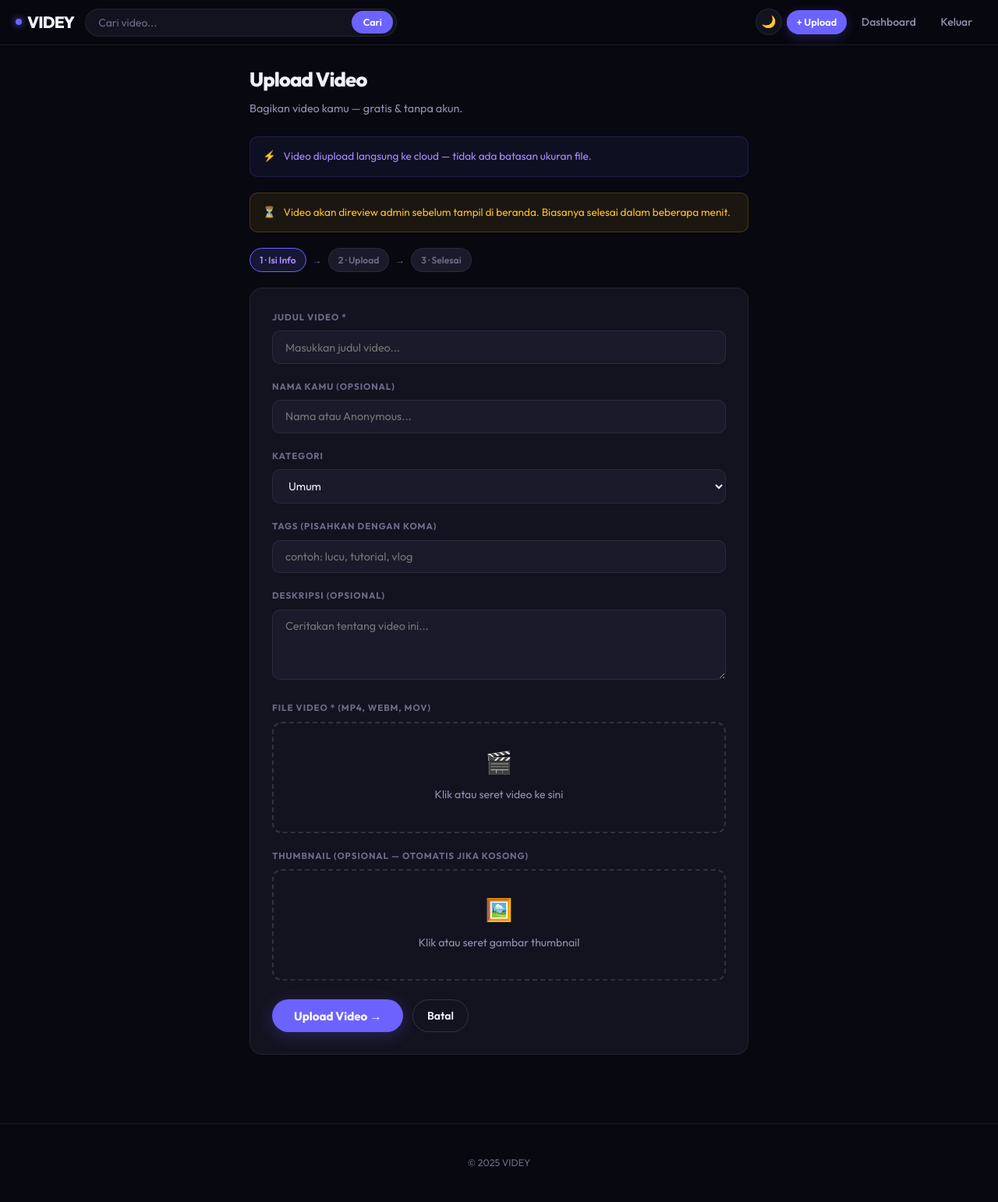
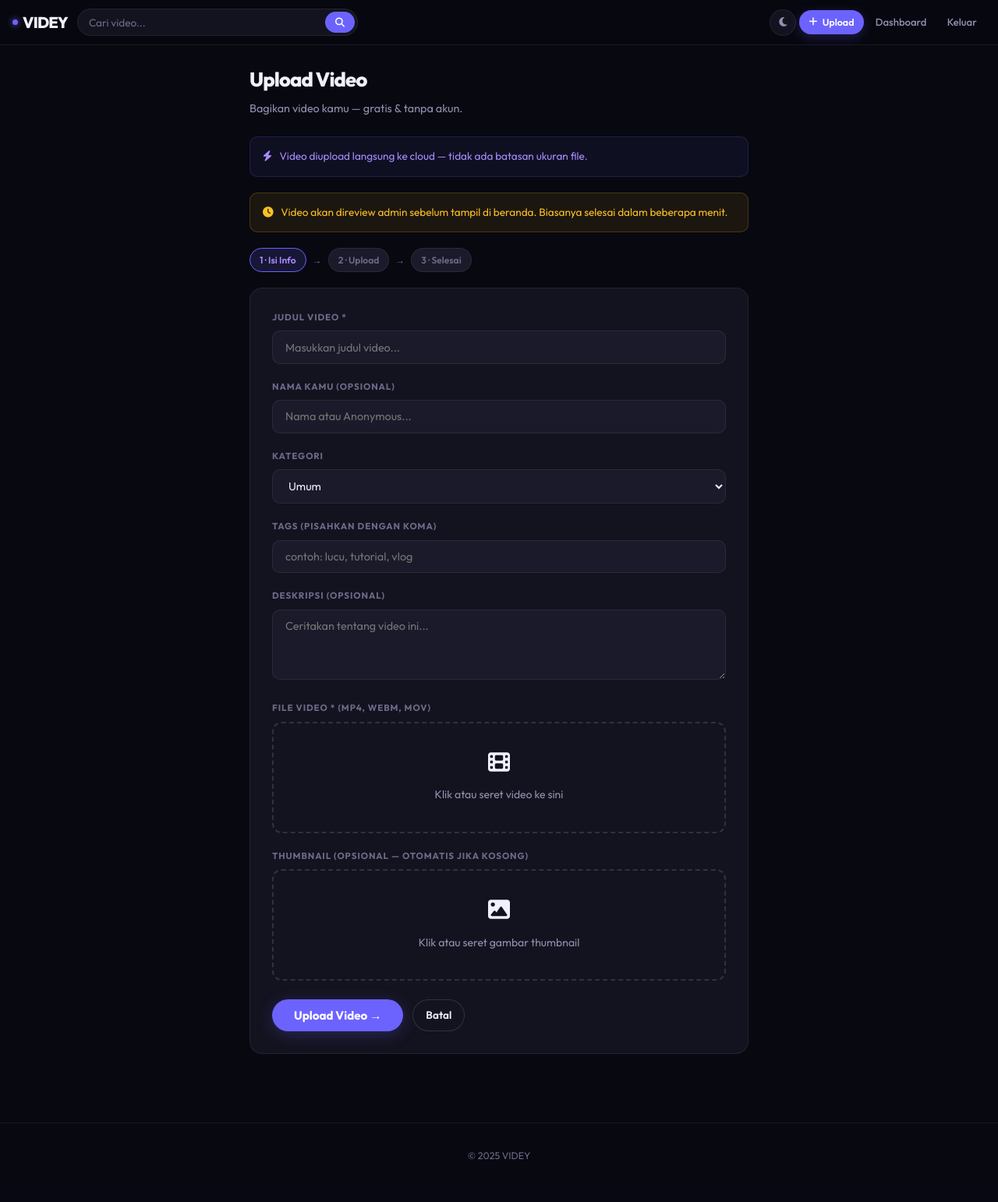
Before and after one commit to RMBLOGG/videy, a Flask app: page /upload in a window 1280 px wide. Shown: the whole page at 78% size. After the commit the page ends 1487 px from the top, so only its background shows below. Run offline with Flask 3, Linux system fonts and the light colour scheme; the visitor is signed in with stand-in values (Sample User, id 1); some libraries are stand-ins or nearby versions.

Commit message:
Add files via upload

```diff
--- a/templates/base.html
+++ b/templates/base.html
@@ -6,6 +6,7 @@
   <title>{% block title %}VIDEY{% endblock %}</title>
   <link rel="preconnect" href="https://fonts.googleapis.com">
   <link href="https://fonts.googleapis.com/css2?family=Outfit:wght@300;400;500;600;700;800&family=JetBrains+Mono:wght@400;500&display=swap" rel="stylesheet">
+  <link rel="stylesheet" href="https://cdnjs.cloudflare.com/ajax/libs/font-awesome/6.5.0/css/all.min.css"/>
   <style>
     *,*::before,*::after{box-sizing:border-box;margin:0;padding:0}
     :root{
@@ -15,7 +16,7 @@
       --red:#ff4d6d;--green:#4ade80;--yellow:#fbbf24;
       --text:#f0f0ff;--muted:#6b6b8a;--muted2:#9090b0;
       --font:'Outfit',sans-serif;--mono:'JetBrains Mono',monospace;
-      --r:12px;--r2:8px;
+      --r:12px;--r2:8px;--nav-h:58px;
     }
     [data-theme="light"]{
       --bg:#f4f4f8;--bg2:#eaeaf0;--surface:#ffffff;--surface2:#f0f0f6;
@@ -28,32 +29,63 @@
     ::-webkit-scrollbar-track{background:var(--bg2)}
     ::-webkit-scrollbar-thumb{background:var(--surface2);border-radius:99px}
 
-    nav{position:sticky;top:0;z-index:200;background:rgba(8,8,16,.9);backdrop-filter:blur(20px);border-bottom:1px solid var(--border);padding:0 1.25rem;display:flex;align-items:center;gap:.875rem;height:58px}
+    /* ── NAV ── */
+    nav{
+      position:sticky;top:0;z-index:200;
+      background:rgba(8,8,16,.9);backdrop-filter:blur(20px);
+      border-bottom:1px solid var(--border);
+      padding:0 1rem;
+      display:flex;align-items:center;gap:.75rem;
+      height:var(--nav-h);
+    }
     [data-theme="light"] nav{background:rgba(244,244,248,.92)}
-    .nav-logo{font-size:1.3rem;font-weight:800;color:var(--text);text-decoration:none;letter-spacing:-.04em;display:flex;align-items:center;gap:7px;white-space:nowrap}
-    .nav-logo .dot{width:8px;height:8px;border-radius:50%;background:var(--accent);box-shadow:0 0 10px var(--accent);flex-shrink:0}
-    .nav-search{flex:1;max-width:400px;display:flex;align-items:center;background:var(--surface);border:1px solid var(--border);border-radius:99px;overflow:hidden;transition:border-color .2s,box-shadow .2s}
+    .nav-logo{font-size:1.25rem;font-weight:800;color:var(--text);text-decoration:none;letter-spacing:-.04em;display:flex;align-items:center;gap:6px;white-space:nowrap;flex-shrink:0}
+    .nav-logo .dot{width:7px;height:7px;border-radius:50%;background:var(--accent);box-shadow:0 0 8px var(--accent);flex-shrink:0}
+
+    /* Search — hidden on mobile by default */
+    .nav-search{flex:1;max-width:360px;display:flex;align-items:center;background:var(--surface);border:1px solid var(--border);border-radius:99px;overflow:hidden;transition:border-color .2s,box-shadow .2s}
     .nav-search:focus-within{border-color:var(--accent);box-shadow:0 0 0 3px var(--glow)}
-    .nav-search input{flex:1;padding:.5rem 1rem;background:none;border:none;outline:none;color:var(--text);font-family:var(--font);font-size:.875rem}
+    .nav-search input{flex:1;padding:.45rem .875rem;background:none;border:none;outline:none;color:var(--text);font-family:var(--font);font-size:.85rem}
     .nav-search input::placeholder{color:var(--muted)}
-    .nav-search button{padding:.42rem .9rem;background:var(--accent);border:none;cursor:pointer;color:#fff;font-weight:600;font-family:var(--font);font-size:.78rem;border-radius:99px;margin-right:4px;transition:opacity .2s}
+    .nav-search button{padding:.38rem .8rem;background:var(--accent);border:none;cursor:pointer;color:#fff;font-weight:600;font-family:var(--font);font-size:.75rem;border-radius:99px;margin-right:3px;transition:opacity .2s}
     .nav-search button:hover{opacity:.85}
+
     .nav-spacer{flex:1}
-    .nav-actions{display:flex;align-items:center;gap:.375rem}
-    .nav-link{color:var(--muted2);text-decoration:none;font-size:.875rem;font-weight:500;padding:.38rem .8rem;border-radius:99px;transition:all .2s;white-space:nowrap}
+
+    /* Right side icons */
+    .nav-actions{display:flex;align-items:center;gap:.25rem;flex-shrink:0}
+    .nav-icon-btn{width:34px;height:34px;border-radius:50%;background:var(--surface);border:1px solid var(--border);color:var(--muted2);cursor:pointer;font-size:.85rem;display:flex;align-items:center;justify-content:center;transition:all .2s;text-decoration:none;flex-shrink:0}
+    .nav-icon-btn:hover{border-color:var(--accent);color:var(--accent)}
+    .nav-link{color:var(--muted2);text-decoration:none;font-size:.82rem;font-weight:500;padding:.35rem .7rem;border-radius:99px;transition:all .2s;white-space:nowrap;flex-shrink:0}
     .nav-link:hover{color:var(--text);background:var(--surface)}
-    .theme-btn{width:34px;height:34px;border-radius:50%;background:var(--surface);border:1px solid var(--border);color:var(--muted2);cursor:pointer;font-size:.95rem;display:flex;align-items:center;justify-content:center;transition:all .2s}
-    .theme-btn:hover{border-color:var(--accent);color:var(--accent)}
-    .mobile-search-btn{display:none;align-items:center;justify-content:center;width:34px;height:34px;border-radius:50%;background:var(--surface);border:1px solid var(--border);color:var(--muted2);cursor:pointer;font-size:.9rem;transition:all .2s}
 
-    .flash-wrap{max-width:1280px;margin:.875rem auto;padding:0 1.25rem}
-    .flash{padding:.7rem 1rem;border-radius:var(--r2);font-size:.875rem;display:flex;align-items:center;gap:.5rem;margin-bottom:.4rem;font-weight:500}
+    /* Mobile search overlay */
+    .search-overlay{display:none;position:fixed;top:var(--nav-h);left:0;right:0;z-index:300;background:var(--bg2);border-bottom:1px solid var(--border);padding:.75rem 1rem}
+    .search-overlay.open{display:flex;gap:.5rem}
+    .search-overlay input{flex:1;padding:.6rem 1rem;background:var(--surface);border:1px solid var(--border);border-radius:99px;outline:none;color:var(--text);font-family:var(--font);font-size:.9rem}
+    .search-overlay input:focus{border-color:var(--accent)}
+    .search-overlay button{padding:.6rem 1.1rem;background:var(--accent);border:none;border-radius:99px;color:#fff;font-weight:600;cursor:pointer;font-family:var(--font);font-size:.85rem}
+
+    /* Hide desktop search on mobile */
+    @media(max-width:640px){
+      .nav-search{display:none}
+    }
+    @media(min-width:641px){
+      .mobile-search-btn{display:none !important}
+    }
+
+    /* ── FLASH ── */
+    .flash-wrap{max-width:1280px;margin:.75rem auto;padding:0 1rem}
+    .flash{padding:.65rem .875rem;border-radius:var(--r2);font-size:.875rem;display:flex;align-items:center;gap:.5rem;margin-bottom:.4rem;font-weight:500}
     .flash.success{background:rgba(74,222,128,.1);color:var(--green);border:1px solid rgba(74,222,128,.2)}
     .flash.error{background:rgba(255,77,109,.1);color:var(--red);border:1px solid rgba(255,77,109,.2)}
 
-    .container{max-width:1280px;margin:0 auto;padding:1.5rem 1.25rem}
-    .video-grid{display:grid;grid-template-columns:repeat(auto-fill,minmax(240px,1fr));gap:1rem}
-    @media(max-width:480px){.video-grid{grid-template-columns:repeat(2,1fr);gap:.6rem}}
+    /* ── LAYOUT ── */
+    .container{max-width:1280px;margin:0 auto;padding:1.25rem 1rem}
+
+    /* ── VIDEO GRID ── */
+    .video-grid{display:grid;grid-template-columns:repeat(auto-fill,minmax(230px,1fr));gap:1rem}
+    @media(max-width:480px){.video-grid{grid-template-columns:repeat(2,1fr);gap:.5rem}}
     .video-card{background:var(--surface);border:1px solid var(--border);border-radius:var(--r);overflow:hidden;text-decoration:none;color:inherit;transition:transform .22s cubic-bezier(.34,1.56,.64,1),border-color .2s,box-shadow .2s;display:block}
     .video-card:hover{transform:translateY(-4px);border-color:var(--border2);box-shadow:0 12px 40px rgba(0,0,0,.45)}
     .video-thumb{position:relative;aspect-ratio:16/9;background:var(--surface2);overflow:hidden}
@@ -61,25 +93,27 @@
     .video-card:hover .video-thumb img{transform:scale(1.06)}
     .thumb-overlay{position:absolute;inset:0;background:linear-gradient(to top,rgba(8,8,16,.65) 0%,transparent 55%);opacity:0;transition:opacity .25s;display:flex;align-items:center;justify-content:center}
     .video-card:hover .thumb-overlay{opacity:1}
-    .play-btn-circle{width:44px;height:44px;border-radius:50%;background:rgba(255,255,255,.15);backdrop-filter:blur(8px);display:flex;align-items:center;justify-content:center;transform:scale(.7);transition:transform .25s cubic-bezier(.34,1.56,.64,1)}
+    .play-btn-circle{width:42px;height:42px;border-radius:50%;background:rgba(255,255,255,.15);backdrop-filter:blur(8px);display:flex;align-items:center;justify-content:center;transform:scale(.7);transition:transform .25s cubic-bezier(.34,1.56,.64,1)}
     .video-card:hover .play-btn-circle{transform:scale(1)}
-    .play-btn-circle svg{width:16px;fill:white;margin-left:2px}
+    .play-btn-circle i{color:white;font-size:.9rem;margin-left:2px}
     .video-duration{position:absolute;bottom:6px;right:6px;background:rgba(0,0,0,.78);color:#fff;font-size:.68rem;font-weight:600;padding:2px 6px;border-radius:4px;font-family:var(--mono)}
-    .video-badge{position:absolute;top:6px;left:6px;font-size:.65rem;font-weight:700;padding:2px 7px;border-radius:4px}
+    .video-badge{position:absolute;top:6px;left:6px;font-size:.65rem;font-weight:700;padding:2px 7px;border-radius:4px;display:flex;align-items:center;gap:3px}
     .badge-featured{background:var(--yellow);color:#000}
     .badge-trending{background:var(--red);color:#fff}
-    .video-info{padding:.7rem .875rem .875rem}
+    .video-info{padding:.65rem .8rem .8rem}
     .video-title{font-weight:600;font-size:.875rem;line-height:1.35;margin-bottom:.3rem;display:-webkit-box;-webkit-line-clamp:2;-webkit-box-orient:vertical;overflow:hidden}
     .video-meta{font-size:.72rem;color:var(--muted2)}
     .thumb-placeholder{width:100%;height:100%;background:linear-gradient(135deg,var(--surface2),#1e1e30);display:flex;align-items:center;justify-content:center;color:var(--muted);font-size:1.5rem}
-    .cat-badge{display:inline-block;font-size:.65rem;font-weight:700;padding:2px 8px;border-radius:99px;background:rgba(108,99,255,.15);color:var(--accent2);border:1px solid rgba(108,99,255,.2);text-decoration:none}
+    .cat-badge{display:inline-block;font-size:.62rem;font-weight:700;padding:2px 7px;border-radius:99px;background:rgba(108,99,255,.15);color:var(--accent2);border:1px solid rgba(108,99,255,.2);text-decoration:none}
 
-    .empty-state{text-align:center;padding:5rem 1.5rem;color:var(--muted)}
-    .empty-state h2{font-size:1.25rem;font-weight:700;color:var(--text);margin-bottom:.4rem}
+    /* ── MISC ── */
+    .empty-state{text-align:center;padding:4rem 1.5rem;color:var(--muted)}
+    .empty-state h2{font-size:1.2rem;font-weight:700;color:var(--text);margin-bottom:.4rem}
     .section-label{font-size:.68rem;font-weight:700;letter-spacing:.12em;text-transform:uppercase;color:var(--muted);margin-bottom:1rem;display:flex;align-items:center;gap:.75rem}
     .section-label::after{content:'';flex:1;height:1px;background:var(--border)}
 
-    .btn{display:inline-flex;align-items:center;gap:.4rem;padding:.55rem 1.1rem;border-radius:99px;font-family:var(--font);font-weight:600;font-size:.875rem;cursor:pointer;text-decoration:none;border:none;transition:all .2s;white-space:nowrap}
+    /* ── BUTTONS ── */
+    .btn{display:inline-flex;align-items:center;gap:.4rem;padding:.52rem 1rem;border-radius:99px;font-family:var(--font);font-weight:600;font-size:.85rem;cursor:pointer;text-decoration:none;border:none;transition:all .2s;white-space:nowrap}
     .btn-primary{background:var(--accent);color:#fff;box-shadow:0 4px 15px var(--glow)}
     .btn-primary:hover{opacity:.88;transform:translateY(-1px)}
     .btn-ghost{background:var(--surface);border:1px solid var(--border2);color:var(--text)}
@@ -88,22 +122,17 @@
     .btn-danger:hover{background:rgba(255,77,109,.22)}
     .btn-success{background:rgba(74,222,128,.12);color:var(--green);border:1px solid rgba(74,222,128,.2)}
     .btn-success:hover{background:rgba(74,222,128,.22)}
-    .btn-sm{padding:.35rem .8rem;font-size:.8rem}
-    .btn-xs{padding:.25rem .6rem;font-size:.72rem}
+    .btn-sm{padding:.32rem .75rem;font-size:.78rem}
+    .btn-xs{padding:.22rem .55rem;font-size:.7rem}
 
-    footer{text-align:center;padding:2.5rem 1.5rem;color:var(--muted);font-size:.78rem;border-top:1px solid var(--border);margin-top:4rem}
+    /* ── FOOTER ── */
+    footer{text-align:center;padding:2rem 1rem;color:var(--muted);font-size:.78rem;border-top:1px solid var(--border);margin-top:4rem}
     footer a{color:var(--muted2);text-decoration:none}
 
-    @media(max-width:600px){
-      .nav-search{display:none}
-      .nav-search.open{display:flex;position:fixed;top:58px;left:0;right:0;max-width:100%;border-radius:0;border:none;border-bottom:1px solid var(--border);z-index:300;background:var(--bg2)}
-      .mobile-search-btn{display:flex}
-    }
-
-    /* Modal */
+    /* ── MODAL ── */
     .modal-overlay{position:fixed;inset:0;background:rgba(0,0,0,.7);z-index:500;display:flex;align-items:center;justify-content:center;padding:1rem;opacity:0;pointer-events:none;transition:opacity .2s}
     .modal-overlay.open{opacity:1;pointer-events:all}
-    .modal{background:var(--surface);border:1px solid var(--border2);border-radius:16px;padding:1.75rem;width:100%;max-width:440px;transform:scale(.95);transition:transform .2s}
+    .modal{background:var(--surface);border:1px solid var(--border2);border-radius:16px;padding:1.75rem;width:100%;max-width:420px;transform:scale(.95);transition:transform .2s}
     .modal-overlay.open .modal{transform:scale(1)}
     .modal h3{font-size:1.1rem;font-weight:700;margin-bottom:1rem}
     .modal-actions{display:flex;gap:.75rem;margin-top:1.25rem;justify-content:flex-end}
@@ -113,29 +142,45 @@
 <body>
 <nav>
   <a href="{{ url_for('index') }}" class="nav-logo"><span class="dot"></span>VIDEY</a>
-  <form class="nav-search" id="navSearch" action="{{ url_for('search') }}" method="get">
+
+  <!-- Desktop search -->
+  <form class="nav-search" action="{{ url_for('search') }}" method="get">
     <input type="text" name="q" placeholder="Cari video..." value="{{ request.args.get('q','') }}" autocomplete="off"/>
-    <button type="submit">Cari</button>
+    <button type="submit"><i class="fa fa-search"></i></button>
   </form>
+
   <div class="nav-spacer"></div>
+
   <div class="nav-actions">
-    <button class="mobile-search-btn" onclick="toggleSearch()">🔍</button>
-    <button class="theme-btn" onclick="toggleTheme()" id="themeBtn" title="Toggle tema">🌙</button>
+    <!-- Mobile search toggle -->
+    <button class="nav-icon-btn mobile-search-btn" onclick="toggleSearch()" title="Cari">
+      <i class="fa fa-search"></i>
+    </button>
+    <!-- Theme toggle -->
+    <button class="nav-icon-btn" onclick="toggleTheme()" id="themeBtn" title="Ganti tema">
+      <i class="fa fa-moon" id="themeIcon"></i>
+    </button>
     {% if session.get('logged_in') %}
-      <a href="{{ url_for('admin_upload') }}" class="btn btn-primary btn-sm">+ Upload</a>
+      <a href="{{ url_for('admin_upload') }}" class="btn btn-primary btn-sm"><i class="fa fa-plus"></i> Upload</a>
       <a href="{{ url_for('admin_dashboard') }}" class="nav-link">Dashboard</a>
       <a href="{{ url_for('admin_logout') }}" class="nav-link">Keluar</a>
     {% else %}
-      <a href="{{ url_for('public_upload') }}" class="btn btn-primary btn-sm">+ Upload</a>
+      <a href="{{ url_for('public_upload') }}" class="btn btn-primary btn-sm"><i class="fa fa-plus"></i> Upload</a>
     {% endif %}
   </div>
 </nav>
+
+<!-- Mobile search overlay -->
+<form class="search-overlay" id="searchOverlay" action="{{ url_for('search') }}" method="get">
+  <input type="text" name="q" placeholder="Cari video..." value="{{ request.args.get('q','') }}" id="mobileSearchInput" autocomplete="off"/>
+  <button type="submit">Cari</button>
+</form>
 
 {% with messages = get_flashed_messages(with_categories=true) %}
   {% if messages %}
   <div class="flash-wrap">
     {% for cat, msg in messages %}
-    <div class="flash {{ cat }}">{% if cat=='success' %}✓{% else %}✕{% endif %} {{ msg }}</div>
+    <div class="flash {{ cat }}"><i class="fa {% if cat=='success' %}fa-check{% else %}fa-times{% endif %}"></i> {{ msg }}</div>
     {% endfor %}
   </div>
   {% endif %}
@@ -146,20 +191,24 @@
 <footer><p>© 2025 VIDEY</p></footer>
 
 <script>
-function toggleSearch(){const s=document.getElementById('navSearch');s.classList.toggle('open');if(s.classList.contains('open'))s.querySelector('input').focus()}
+function toggleSearch(){
+  const o=document.getElementById('searchOverlay');
+  o.classList.toggle('open');
+  if(o.classList.contains('open'))document.getElementById('mobileSearchInput').focus();
+}
 function toggleTheme(){
   const h=document.documentElement;
   const isDark=h.getAttribute('data-theme')==='dark';
   h.setAttribute('data-theme',isDark?'light':'dark');
-  document.getElementById('themeBtn').textContent=isDark?'☀️':'🌙';
+  document.getElementById('themeIcon').className=isDark?'fa fa-sun':'fa fa-moon';
   localStorage.setItem('theme',isDark?'light':'dark');
 }
 (function(){
   const t=localStorage.getItem('theme')||'dark';
   document.documentElement.setAttribute('data-theme',t);
   document.addEventListener('DOMContentLoaded',()=>{
-    const btn=document.getElementById('themeBtn');
-    if(btn)btn.textContent=t==='dark'?'🌙':'☀️';
+    const icon=document.getElementById('themeIcon');
+    if(icon)icon.className=t==='dark'?'fa fa-moon':'fa fa-sun';
   });
 })();
 </script>
--- a/templates/upload.html
+++ b/templates/upload.html
@@ -49,8 +49,8 @@
     <h1>Upload Video</h1>
     <p>Bagikan video kamu — gratis & tanpa akun.</p>
   </div>
-  <div class="info-box"><span>⚡</span><span>Video diupload langsung ke cloud — tidak ada batasan ukuran file.</span></div>
-  <div class="pending-box"><span>⏳</span><span>Video akan direview admin sebelum tampil di beranda. Biasanya selesai dalam beberapa menit.</span></div>
+  <div class="info-box"><span><i class="fa fa-bolt"></i></span><span>Video diupload langsung ke cloud — tidak ada batasan ukuran file.</span></div>
+  <div class="pending-box"><span><i class="fa fa-clock"></i></span><span>Video akan direview admin sebelum tampil di beranda. Biasanya selesai dalam beberapa menit.</span></div>
   <div class="steps" id="stepsBar">
     <span class="step active" id="step1">1 · Isi Info</span>
     <span class="step-arrow">→</span>
@@ -85,7 +85,7 @@
       <label>File Video * (MP4, WebM, MOV)</label>
       <div class="drop-zone" id="vidDrop">
         <input type="file" id="vidInput" accept="video/*"/>
-        <div class="icon">🎬</div>
+        <div class="icon"><i class="fa fa-film"></i></div>
         <p>Klik atau seret video ke sini</p>
         <div class="file-picked" id="vidName"></div>
       </div>
@@ -94,7 +94,7 @@
       <label>Thumbnail <span style="color:var(--muted)">(opsional — otomatis jika kosong)</span></label>
       <div class="drop-zone" id="thumbDrop">
         <input type="file" id="thumbInput" accept="image/*"/>
-        <div class="icon">🖼️</div>
+        <div class="icon"><i class="fa fa-image"></i></div>
         <p>Klik atau seret gambar thumbnail</p>
         <div class="file-picked" id="thumbName"></div>
       </div>
```
Also changed, not shown: templates/index.html (+23 -33 lines), templates/watch.html (+59 -100 lines).
